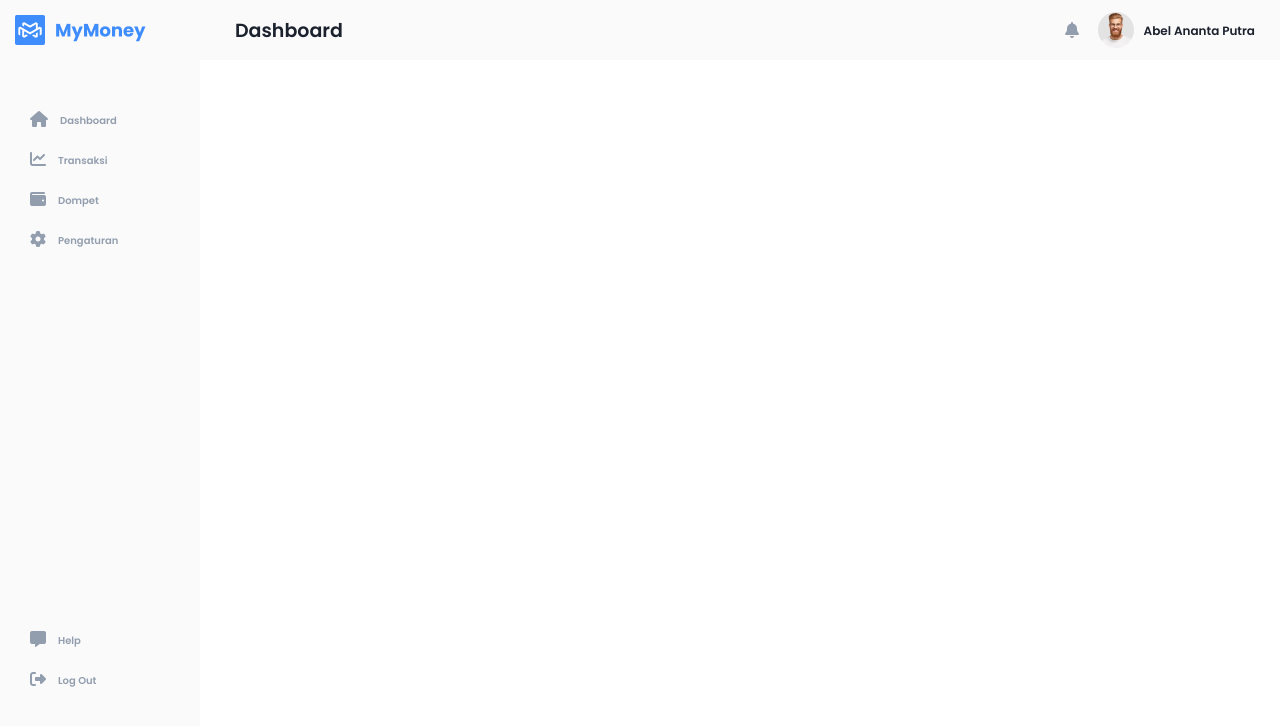
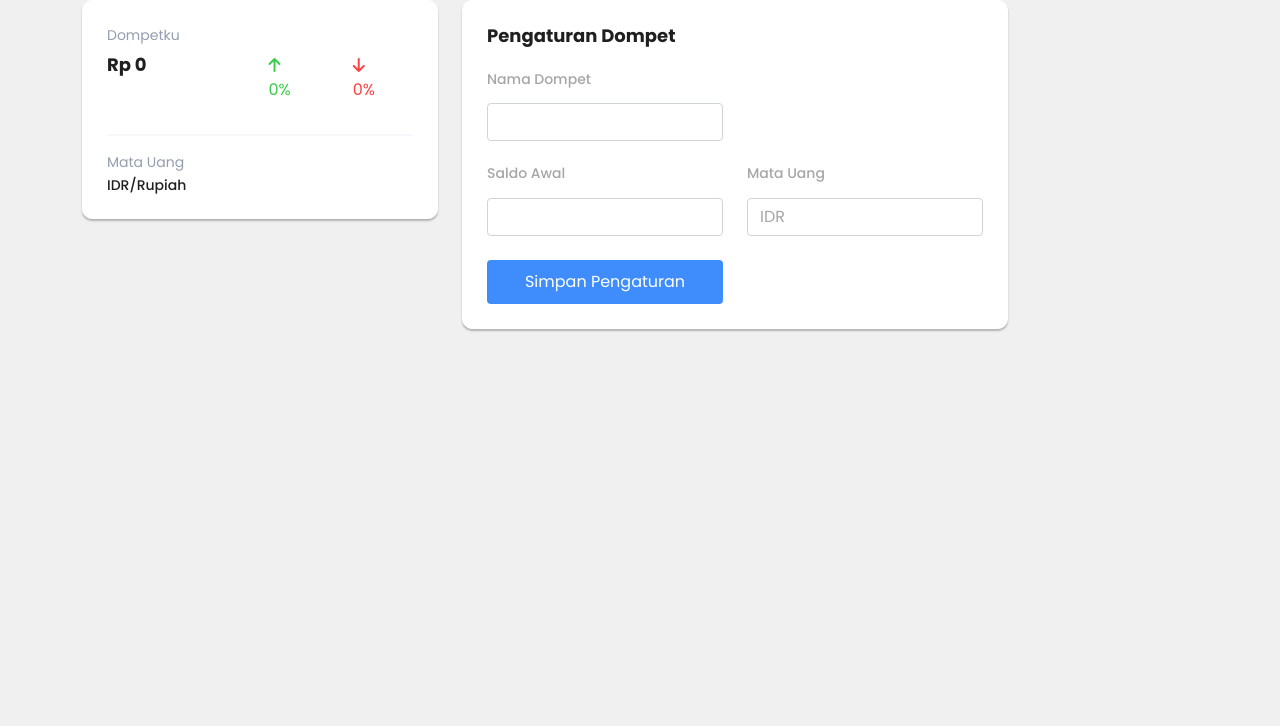
Before and after one commit to abelannta/mymoney-seal, a React (Create React App) app: page /dompet in a window 1280 px wide. Shown: the top 726 px of the page. Built offline with nearby package versions, Linux system fonts and the light colour scheme.

Commit message:
create layout for 'dompet' page

```diff
--- a/src/App.css
+++ b/src/App.css
@@ -34,6 +34,10 @@
   color: #61dafb;
 }
 
+.card-shadow {
+  box-shadow: 0 2px 2px 0 rgba(0,0,0,0.26);
+}
+
 @keyframes App-logo-spin {
   from {
     transform: rotate(0deg);
--- a/src/App.js
+++ b/src/App.js
@@ -6,17 +6,19 @@ import DashboarPage from "./pages/dashboard/dashboard-page";
 import Navbar from './component/navigation/navbar';
 import Sidebar from './component/navigation/sidebar';
 import Transaction from './pages/transaction/transaction';
+import Wallet from "./pages/wallet/wallet";
 
 function App() {
   return (
     <div className="App">
-      <Navbar />
-      <Sidebar />
+      {/*<Navbar />*/}
+      {/*<Sidebar />*/}
       <Routes>
         <Route path="/" element={<Login />} />
         <Route path="/register" element={<Register/>}/>
         <Route path="/dashboard" element={<DashboarPage />} />
         <Route path="/transaksi" element={<Transaction />} />
+        <Route path="/dompet" element={<Wallet />} />
       </Routes>
     </div>
   );
--- /dev/null
+++ b/src/component/wallet/my-wallet.js
@@ -0,0 +1,33 @@
+const MyWallet = () => {
+    return (
+        <>
+            <div className="card bg-white border-white p-2 card-shadow"
+                 style={{width: "100%", overflow: "hidden", borderRadius: 10}}>
+                <div className="card-body bg-white">
+                    <p className="card-title bg-white mb-2" style={{fontSize: 14, color: "#929EAE"}}>Dompetku</p>
+                    <div className="row">
+                        <div className="col-5 bg-white">
+                            <h5 className="card-title bg-white fw-bold m-0" style={{fontSize: 18, color: "#1F1F1F"}}>Rp
+                                0</h5>
+                        </div>
+                        <div className="col-7 bg-white">
+                            <div className="d-flex justify-content-between bg-white">
+                                <div className="mx-4">
+                                    <p style={{color: "#3CCC4B"}}><i className="fa-solid fa-arrow-up"></i> 0%</p>
+                                </div>
+                                <div className="bg-white mx-4">
+                                    <p style={{color: "#FF4343"}}><i className="fa-solid fa-arrow-down"></i> 0%</p>
+                                </div>
+                            </div>
+                        </div>
+                    </div>
+                    <hr className="bg-danger border-2 border-top"/>
+                    <p className="card-title bg-white mb-1" style={{fontSize: 14, color: "#929EAE"}}>Mata Uang</p>
+                    <h5 className="card-title bg-white m-0" style={{fontSize: 14, color: "#1F1F1F"}}>IDR/Rupiah</h5>
+                </div>
+            </div>
+        </>
+    )
+}
+
+export default MyWallet
--- /dev/null
+++ b/src/component/wallet/wallet-setting.js
@@ -0,0 +1,53 @@
+const WalletSetting = () => {
+    return (
+        <>
+            <div className="card bg-white border-white p-2 card-shadow"
+                 style={{width: "100%", overflow: "hidden", borderRadius: 10}}>
+                <div className="card-body bg-white">
+                    <h5 className="card-title bg-white fw-bold m-0 mb-4" style={{fontSize: 18, color: "#1F1F1F"}}>
+                        Pengaturan Dompet
+                    </h5>
+                    <form className="p-0">
+                        <div className="row">
+                            <div className="col-6 bg-white">
+                                <div className="form-group mb-4">
+                                    <h5 className="card-title bg-white m-0 mb-3" style={{fontSize: 14, color: "#A6A6A6"}}>
+                                        Nama Dompet
+                                    </h5>
+                                    <input type="text" className="form-control" style={{borderRadius: 4}}/>
+                                </div>
+                            </div>
+                            <div className="col-6 bg-white"/>
+                            <div className="col-6 bg-white">
+                                <div className="form-group mb-4">
+                                    <h5 className="card-title bg-white m-0 mb-3" style={{fontSize: 14, color: "#A6A6A6"}}>
+                                        Saldo Awal
+                                    </h5>
+                                    <input type="text" className="form-control" style={{borderRadius: 4}}/>
+                                </div>
+                            </div>
+                            <div className="col-6 bg-white">
+                                <div className="form-group mb-4">
+                                    <h5 className="card-title bg-white m-0 mb-3" style={{fontSize: 14, color: "#A6A6A6"}}>
+                                        Mata Uang
+                                    </h5>
+                                    <input type="text" className="form-control bg-white"
+                                           style={{borderRadius: 4, color: "#A6A6A6"}}
+                                           value="IDR" disabled/>
+                                </div>
+                            </div>
+                            <div className="col-6 bg-white">
+                                <button type="submit" className="btn btn-default"
+                                        style={{backgroundColor: "#3F8DFD", height: 44, color: "white", borderRadius: 4}}>
+                                    Simpan Pengaturan
+                                </button>
+                            </div>
+                        </div>
+                    </form>
+                </div>
+            </div>
+        </>
+    )
+}
+
+export default WalletSetting
--- /dev/null
+++ b/src/pages/wallet/wallet.js
@@ -0,0 +1,23 @@
+import MyWallet from "../../component/wallet/my-wallet";
+import WalletSetting from "../../component/wallet/wallet-setting";
+
+const Wallet = () => {
+    return (
+        <>
+            <div style={{backgroundColor: "#F0F0F0", minHeight: "100vh"}}>
+                <div className="container">
+                    <div className="row">
+                        <div className="col-4">
+                            <MyWallet/>
+                        </div>
+                        <div className="col-6">
+                            <WalletSetting/>
+                        </div>
+                    </div>
+                </div>
+            </div>
+        </>
+    )
+}
+
+export default Wallet
```
Also changed, not shown: public/up-icon.png (added), 1 other file (tests, documents, lock files or other folders).
